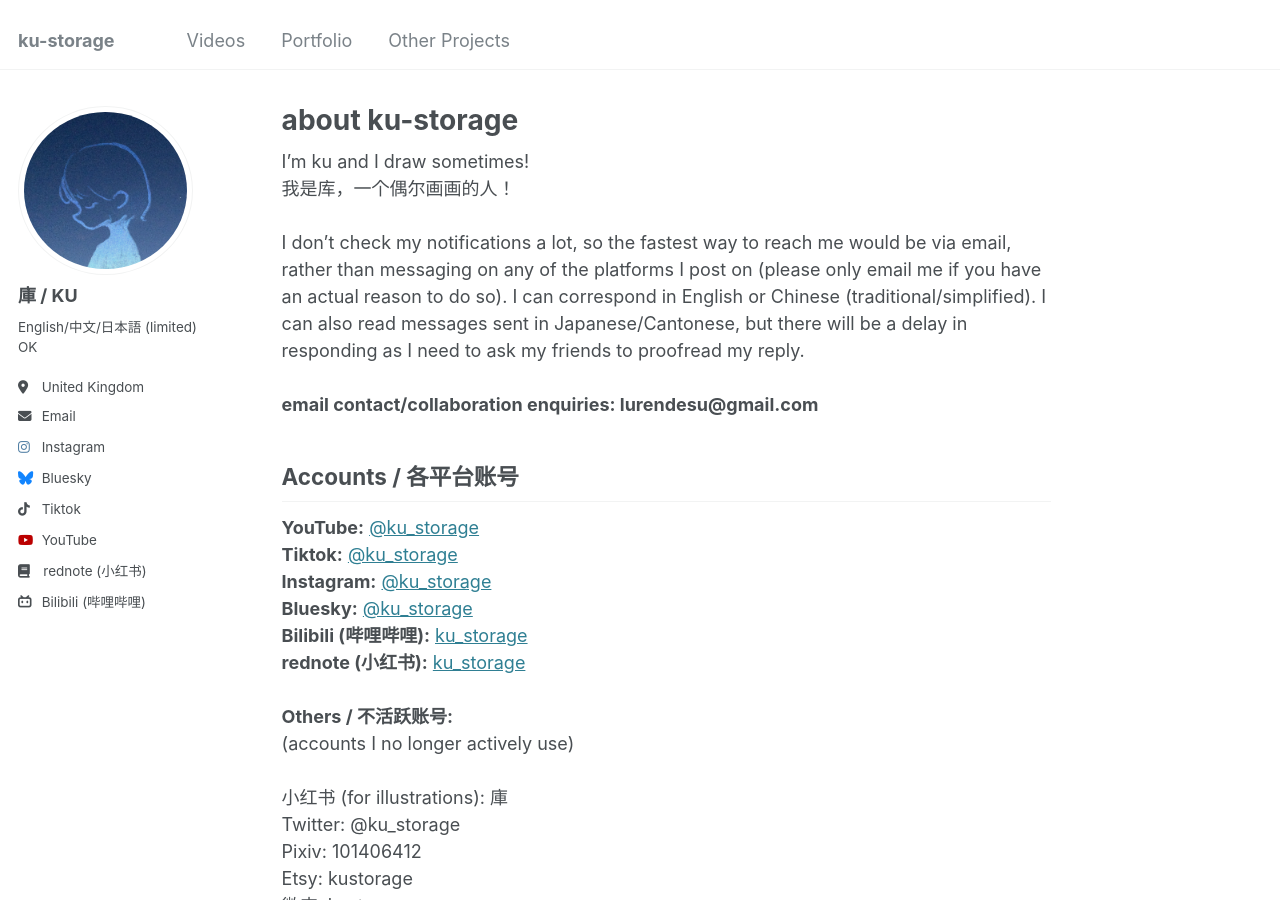
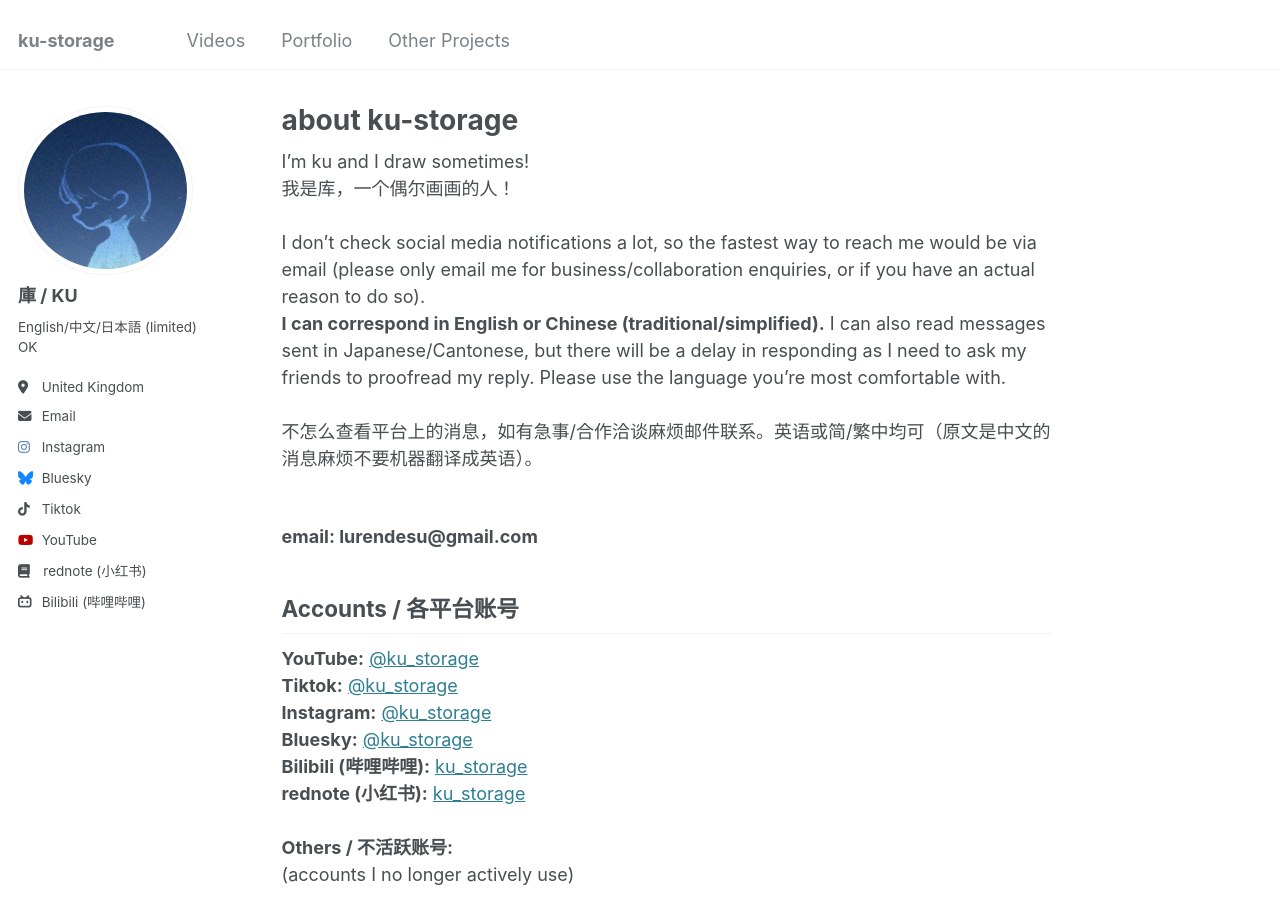
Before and after one commit to ku-storage/ku-storage.github.io, a Jekyll site: the page built from _pages/about.md, in a window 1280 px wide and 900 px high. Built offline with Jekyll 4.4.1, drawn with Linux system fonts in a browser that asks for light colours.

Commit message:
Update about.md

```diff
--- a/_pages/about.md
+++ b/_pages/about.md
@@ -9,8 +9,12 @@
 I'm ku and I draw sometimes!<br>
 我是库，一个偶尔画画的人！
 <br><br>
-I don't check my notifications a lot, so the fastest way to reach me would be via email, rather than messaging on any of the platforms I post on (please only email me if you have an actual reason to do so). I can correspond in English or Chinese (traditional/simplified). I can also read messages sent in Japanese/Cantonese, but there will be a delay in responding as I need to ask my friends to proofread my reply.<br><br>
-**email contact/collaboration enquiries: lurendesu@gmail.com**<br>
+I don't check social media notifications a lot, so the fastest way to reach me would be via email (please only email me for business/collaboration enquiries, or if you have an actual reason to do so). <br>
+**I can correspond in English or Chinese (traditional/simplified).** I can also read messages sent in Japanese/Cantonese, but there will be a delay in responding as I need to ask my friends to proofread my reply. Please use the language you're most comfortable with. <br><br>
+不怎么查看平台上的消息，如有急事/合作洽谈麻烦邮件联系。英语或简/繁中均可（原文是中文的消息麻烦不要机器翻译成英语）。
+<br><br>
+
+**email: lurendesu@gmail.com**<br>
 
 Accounts / 各平台账号
 ------
```
